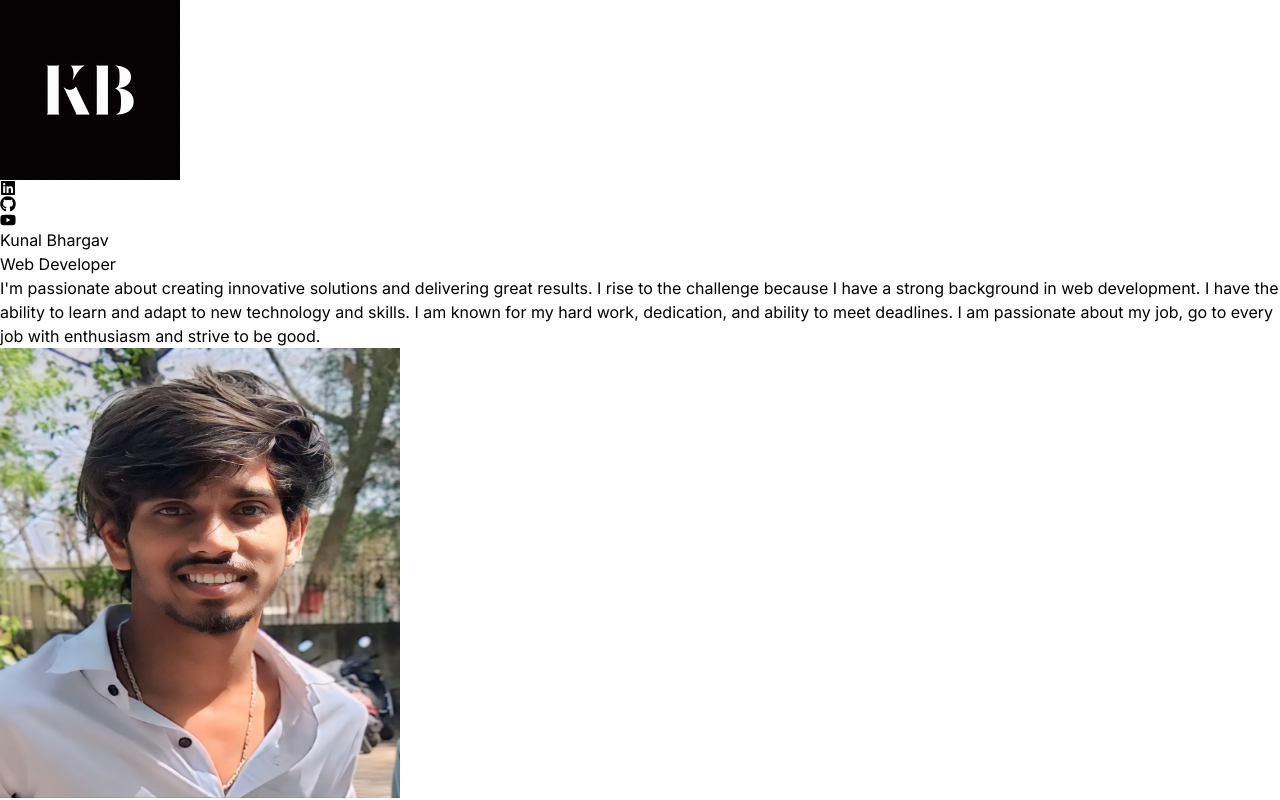
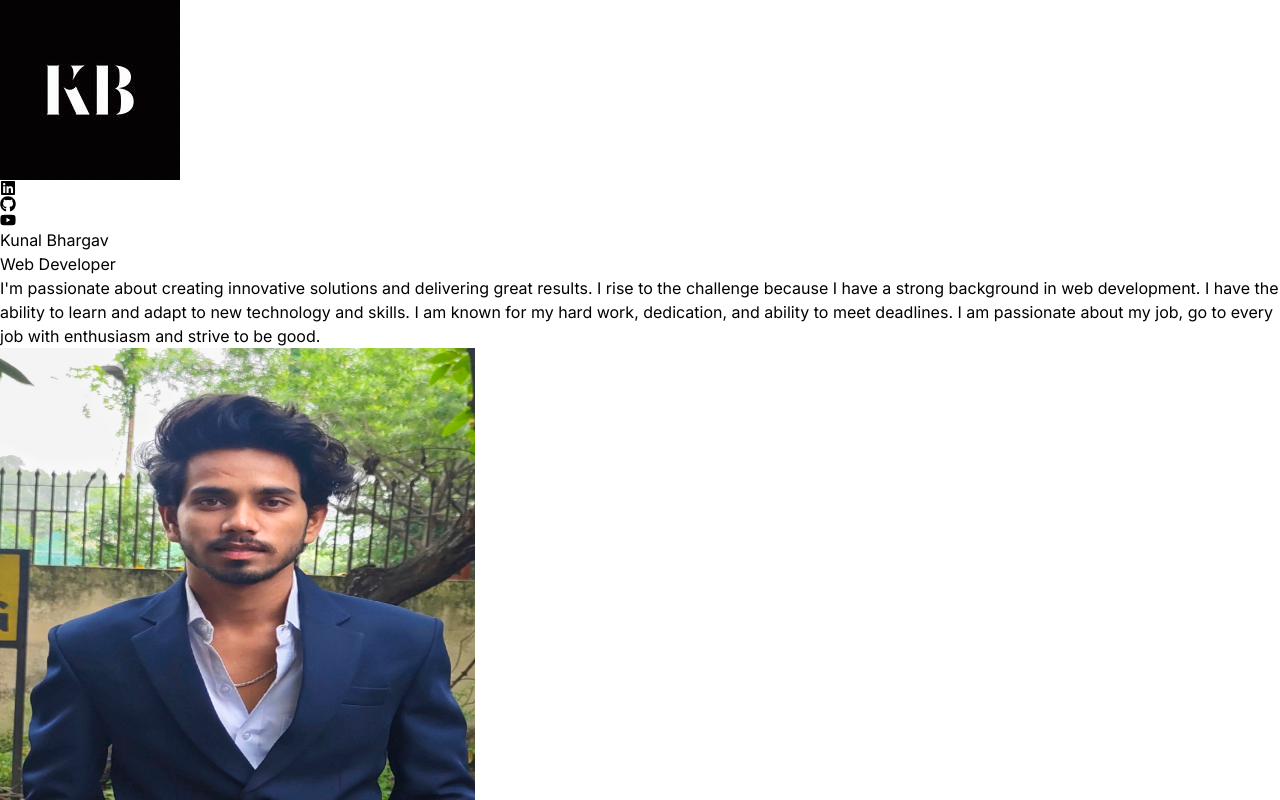
Before and after one commit to kunnalbharrgav7/Porfolio-KunalBhargav, a React (Vite) app: page / in a window 1280 px wide. Shown: the top 800 px of the page. Built offline with nearby package versions, Linux system fonts and the light colour scheme.

Commit message:
Update Hero.jsx

```diff
--- a/src/components/Hero.jsx
+++ b/src/components/Hero.jsx
@@ -1,5 +1,5 @@
 // import React from 'react'
-import profilePic from "../assets/kunalbhargavprofile.jpg";
+import profilePic from "../assets/PHOTO_KB.jpg";
 import { motion } from "framer-motion";
 
 const container = (delay) => ({
@@ -43,7 +43,7 @@ const Hero = () => {
                 // variants={container(0.3)}
                 // initial="hidden"
                 // animate="visible"
-                style={{ width: 400 , height: 450 }} src={profilePic} alt="Kunal Bhargav" />
+                style={{ width: 475 , height: 475 }} src={profilePic} alt="Kunal Bhargav" />
           </div>
         </div>
       </div>
```
